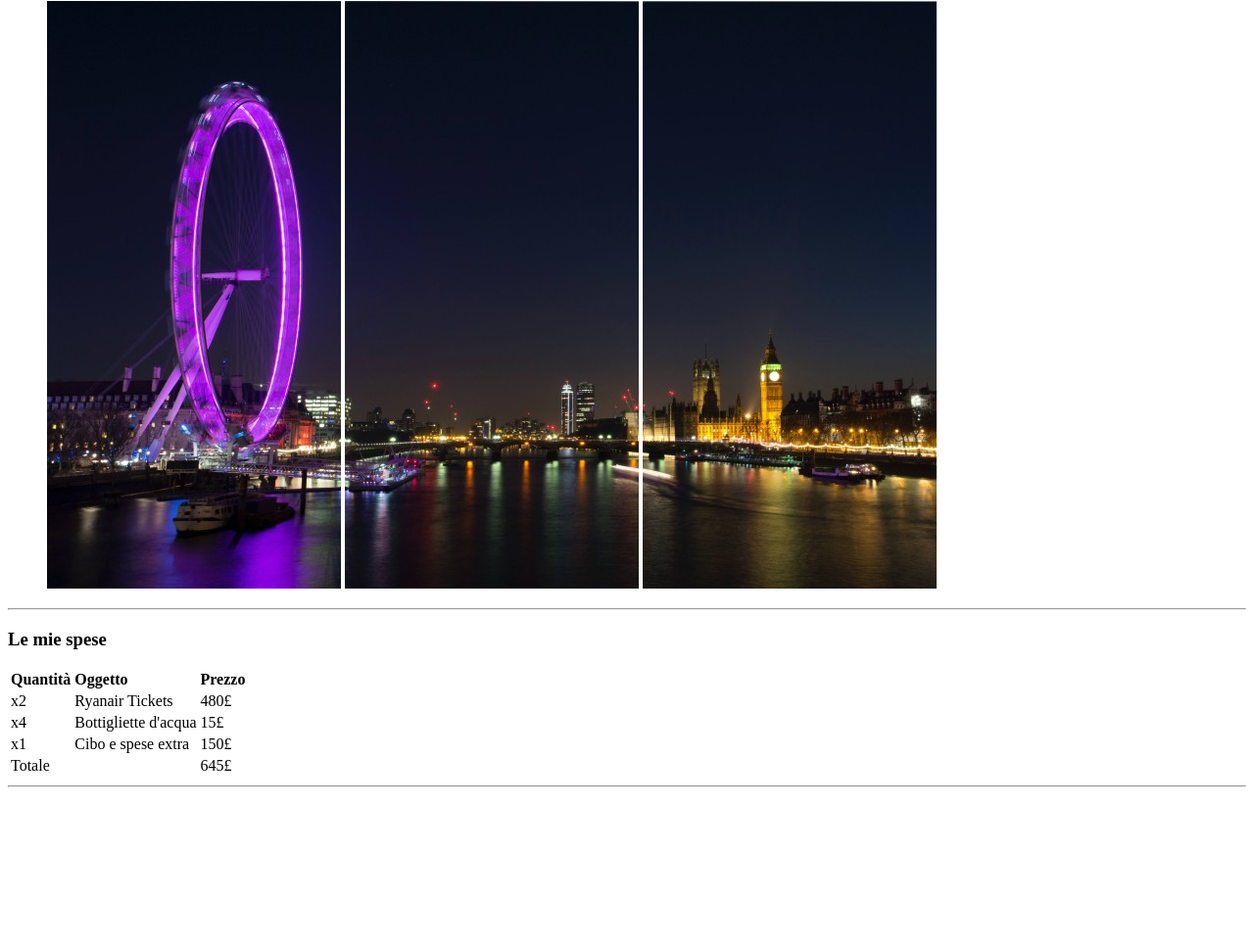
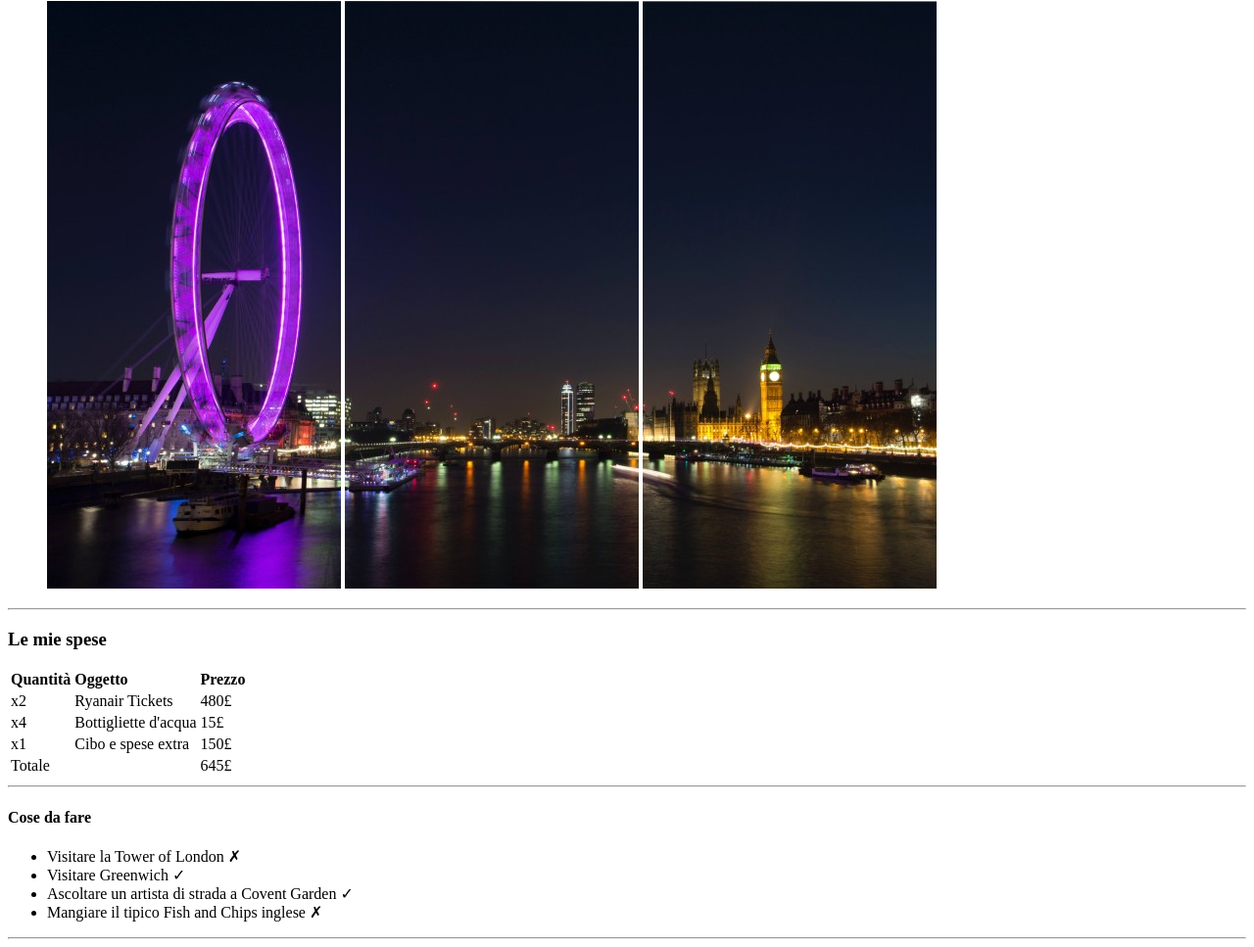
Before and after one commit to lembogeorgex/html-london-trip, a plain HTML site: page index.html in a window 1280 px wide. Shown: the part 79-1046 px from the top of the page at 98% size. Before the commit the page ends 891 px from the top, so only its background shows below. Drawn offline with Linux system fonts and the light colour scheme.

Commit message:
todolist

```diff
--- a/index.html
+++ b/index.html
@@ -51,11 +51,21 @@
                 <td>Totale</td>
                 <td></td>
                 <td>645£</td>
-
                 </tr>
             </tfoot>
         </table>
         <hr>
+
+        <section id="todolist">
+            <h4>Cose da fare</h4>
+            <ul>
+                <li>Visitare la Tower of London &#10007;</li>
+                <li>Visitare Greenwich &#10003;</li>
+                <li>Ascoltare un artista di strada a Covent Garden &#10003;</li>
+                <li>Mangiare il tipico Fish and Chips inglese &#10007;</li>
+            </ul>
+        </section>
+        <hr>
     </main>
 </body>
 </html>
```
